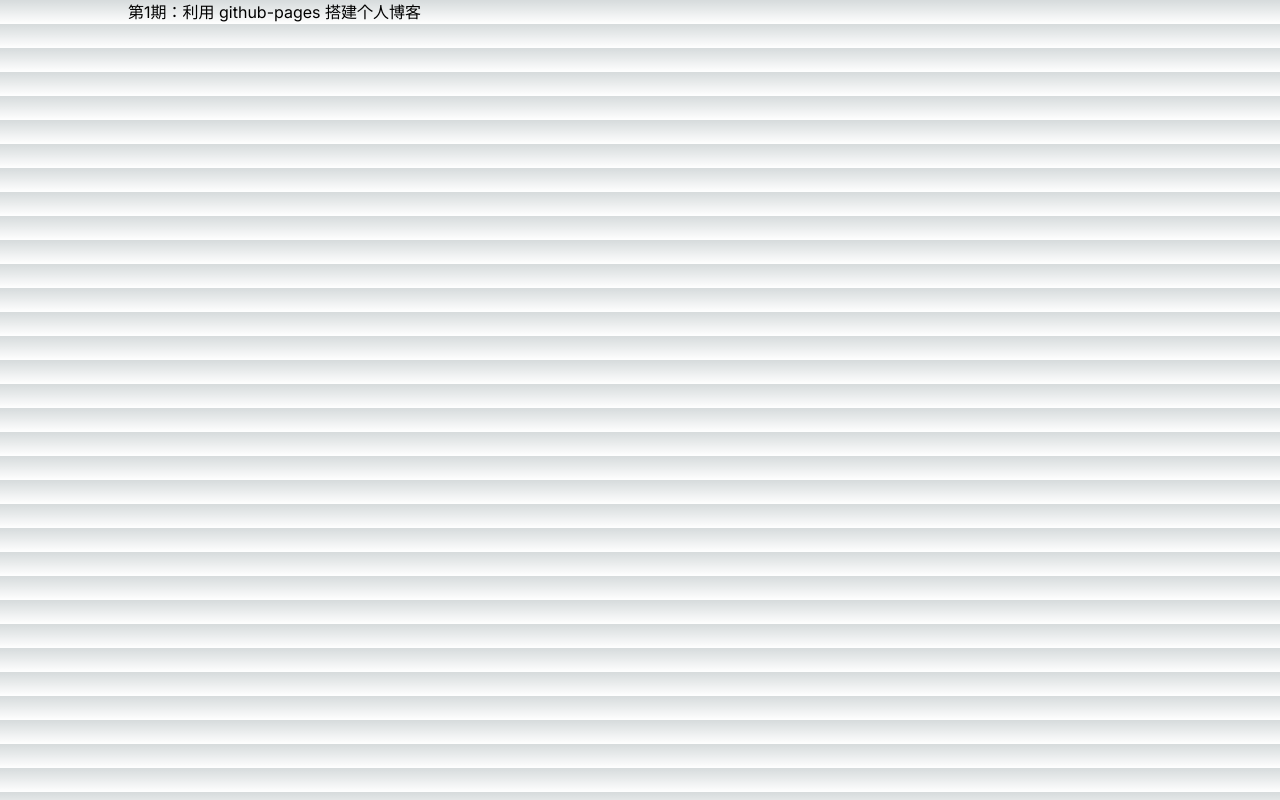
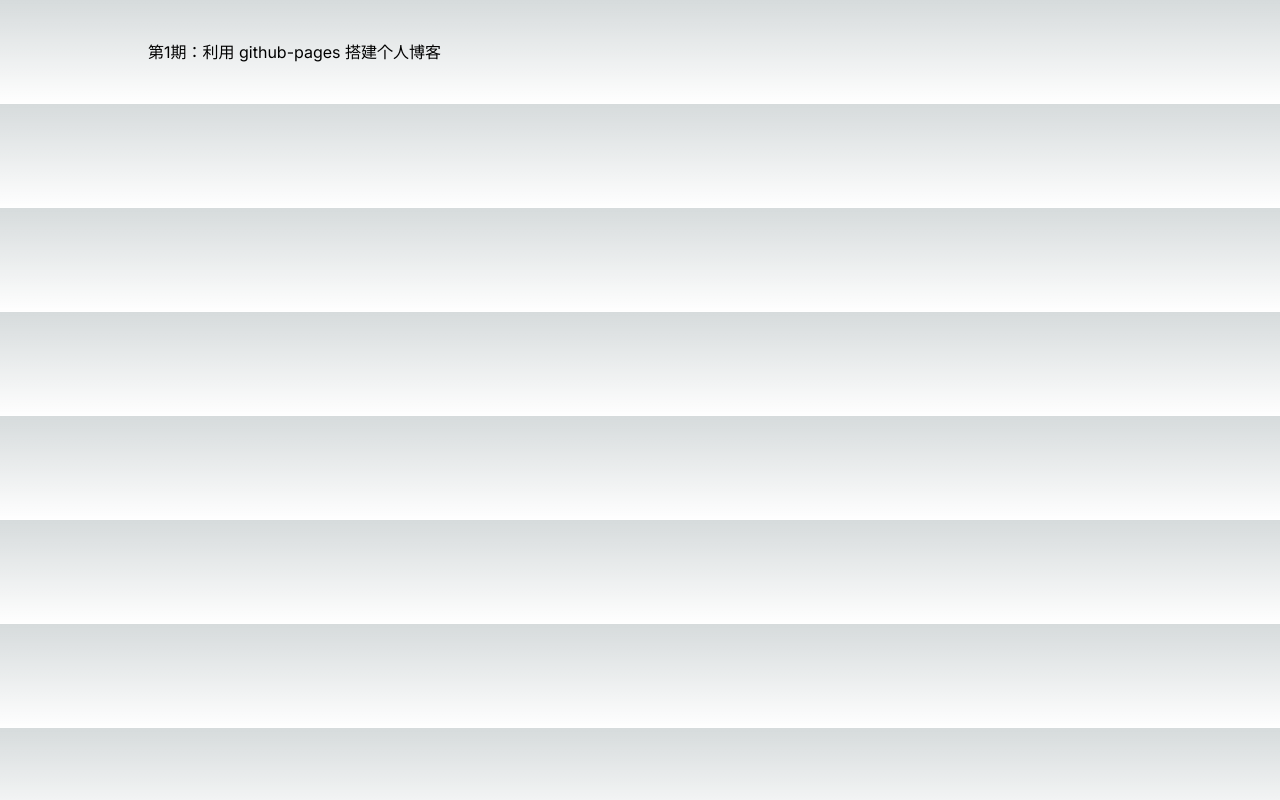
Before and after one commit to r2099c2/r2099c2.github.io, a Next.js app: page / in a window 1280 px wide. Built offline with nearby package versions, Linux system fonts and the light colour scheme.

Commit message:
style: 增加一点样式，太难设计了

```diff
--- a/app/page.tsx
+++ b/app/page.tsx
@@ -5,12 +5,17 @@ export default async function Home() {
   console.log('🚀 ~ Home ~ posts:', posts);
 
   return (
-    <main className="mx-auto max-w-3xl px-4 sm:px-6 xl:max-w-5xl xl:px-0">
+    <main className="mx-auto max-w-3xl px-4 sm:px-6 xl:max-w-5xl xl:px-0 py-10">
       {/* 列表 */}
       <ul>
         {posts.map((post) => (
           <li key={post.slug}>
-            <a href={`/post/${post.slug}`}>{post.title}</a>
+            <a
+              className="hover:bg-slate-400/30 p-5 rounded-xl"
+              href={`/post/${post.slug}`}
+            >
+              {post.title}
+            </a>
           </li>
         ))}
       </ul>
```
